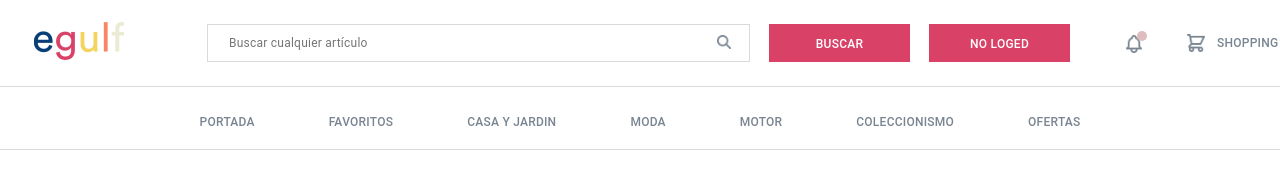
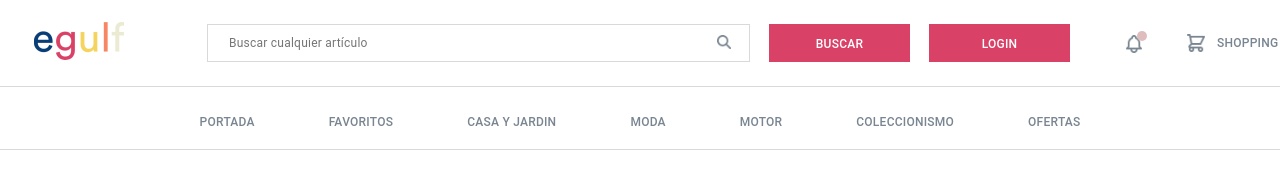
Before and after one commit to angelbt91/EGulfProjectNuclio-Frontend, a React (Create React App) app: page / in a window 1280 px wide. Shown: the top 176 px of the page. Built offline with nearby package versions, Linux system fonts and the light colour scheme.

Commit message:
EG97-13 Added route for login page

```diff
--- a/package.json
+++ b/package.json
@@ -8,6 +8,8 @@
     "@testing-library/user-event": "^12.8.3",
     "react": "^17.0.2",
     "react-dom": "^17.0.2",
+    "react-hook-form": "^7.8.8",
+    "react-router-dom": "^5.2.0",
     "react-scripts": "4.0.3",
     "web-vitals": "^1.1.2"
   },
--- a/src/App.js
+++ b/src/App.js
@@ -1,19 +1,21 @@
 import './App.css';
-import Header from './components/header/header';
-import TabHeader from './components/tabheader/tabheader';
-import AdBanner from './components/adbanner/adbanner';
-import Roll from './components/roll/roll';
+import { BrowserRouter as Router, Switch, Route } from "react-router-dom";
+import LoginPage from './pages/loginpage/loginpage';
+import MainPage from './pages/mainpage/mainpage';
 
 function App() {
   return (
-    <div className="App">
-      <Header />
-      <hr className="_separatorLine1" size="1" width="20000 px" color="#D9D9D9"></hr>
-      <TabHeader />
-      <hr className="_separatorLine2" size="1" width="20000 px" color="#D9D9D9"></hr>
-      <AdBanner />
-      <Roll tittle="Anuncios"/>
-      <Roll tittle="Televisores"/>
+    <div className="_appBody">
+      <Router>
+        <Switch>
+          <Route exact path = "/login">
+            <LoginPage />
+          </Route>
+          <Route exact path = "/">
+            <MainPage />
+          </Route>
+        </Switch>
+      </Router>
     </div>
   );
 }
--- a/src/components/botonlogin/botonlogin.js
+++ b/src/components/botonlogin/botonlogin.js
@@ -1,16 +1,15 @@
 import './botonlogin.css'
-import { useState } from 'react';
+import { useHistory } from "react-router-dom";
 
 
 
 const LoginButton = () => {
 
-    const [login, setLogin] = useState(false);
-    console.log(login);
+    const history = useHistory();
 
     return(
         <div className="_loginContainer">
-            <button onClick = {() => setLogin(!login)}> <span>{login ? 'LOGED' : 'NO LOGED'}</span></button>
+            <button onClick = {() => history.push('/login')}> <span>LOGIN</span></button>
         </div>
 
     );
--- /dev/null
+++ b/src/pages/loginpage/loginpage.js
@@ -0,0 +1,9 @@
+import './loginpage.css';
+
+const LoginPage = () => {
+    return (
+        <div></div>
+    )
+}
+
+export default LoginPage;
--- /dev/null
+++ b/src/pages/mainpage/mainpage.css
@@ -0,0 +1,16 @@
+.App {
+    text-align: center;
+    display: flex;
+    flex-direction: column;
+
+  }
+
+  .App >
+
+  ._separatorLine1{
+    margin-top: 21.98px;
+    margin-bottom: 0px;
+  }
+  ._separatorLine2{
+    margin-top: 0px;
+  }
--- /dev/null
+++ b/src/pages/mainpage/mainpage.js
@@ -0,0 +1,21 @@
+import './mainpage.css';
+import Header from '../../components/header/header';
+import TabHeader from '../../components/tabheader/tabheader';
+import AdBanner from '../../components/adbanner/adbanner';
+import Roll from '../../components/roll/roll';
+
+const MainPage = () => {
+    return(
+        <div className="App">
+            <Header />
+            <hr className="_separatorLine1" size="1" width="20000 px" color="#D9D9D9"></hr>
+            <TabHeader />
+            <hr className="_separatorLine2" size="1" width="20000 px" color="#D9D9D9"></hr>
+            <AdBanner />
+            <Roll tittle="Anuncios"/>
+            <Roll tittle="Televisores"/>
+        </div>
+    )
+}
+
+export default MainPage;
--- /dev/null
+++ b/src/pages/signuppage/signuppage.js
@@ -0,0 +1 @@
+import './signuppage.css';
```
Also changed, not shown: src/pages/loginpage/loginpage.css (added), src/pages/signuppage/singuppage.css (added), 1 other file (tests, documents, lock files or other folders).
